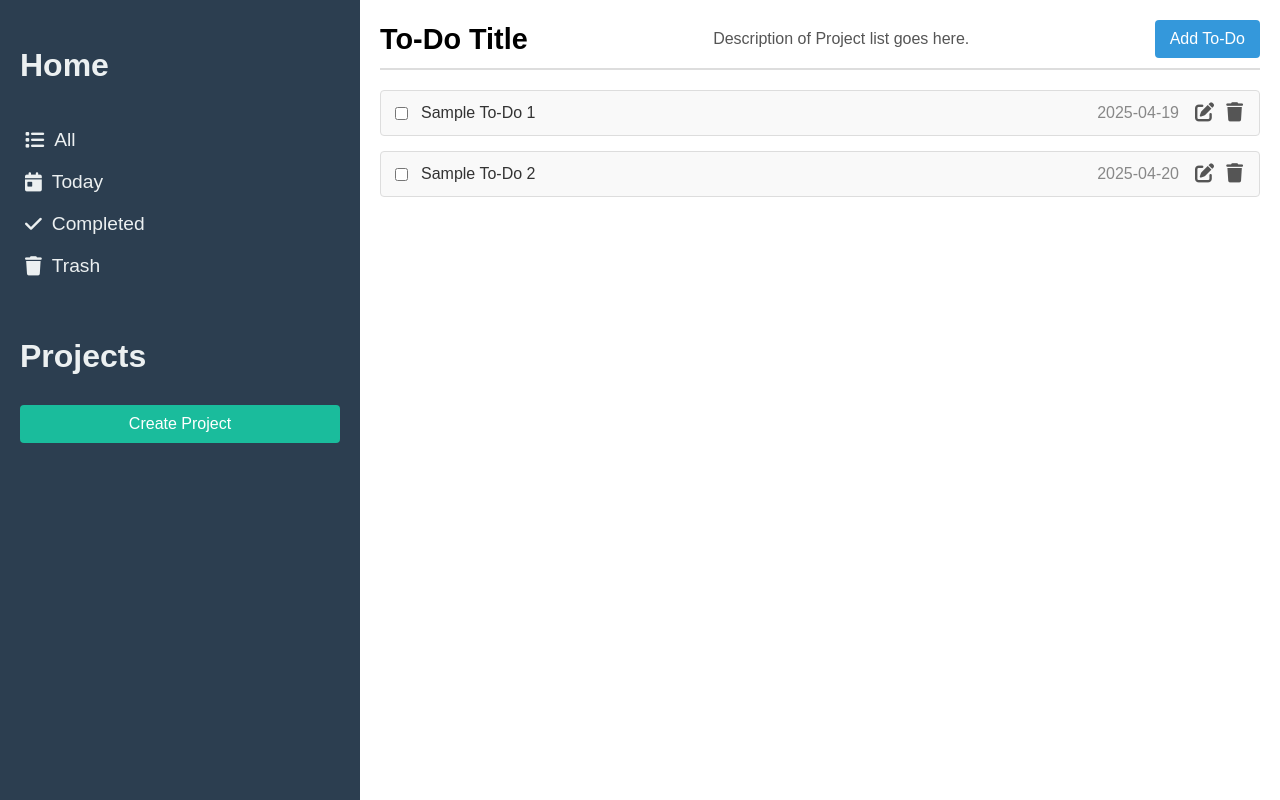
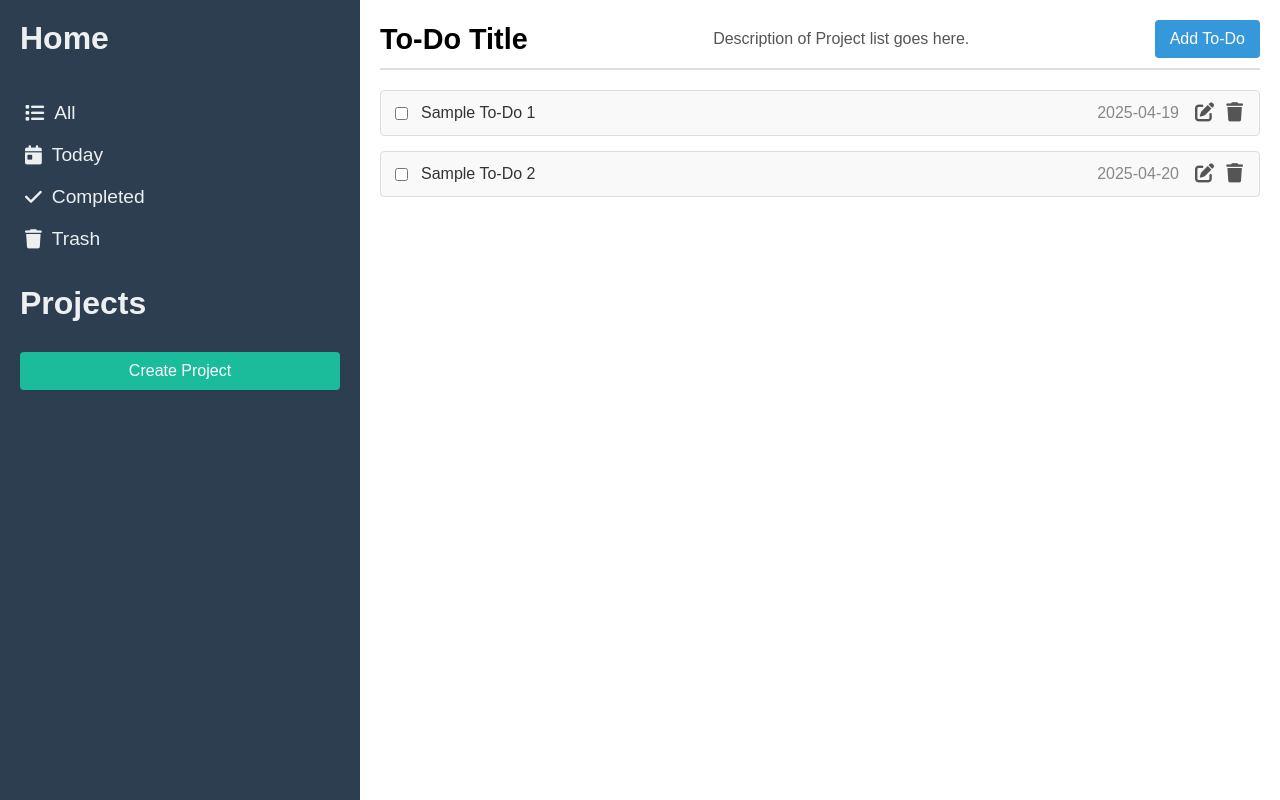
Before and after one commit to Wisey64/To-Do-list, a website built with webpack: page src/index.html in a window 1280 px wide. Built offline with nearby package versions, Linux system fonts and the light colour scheme.

Commit message:
aligined the home header with the to do title header

```diff
--- a/src/styles.css
+++ b/src/styles.css
@@ -30,11 +30,13 @@ body {
     display: flex;
     flex-direction: column;
     gap: 20px;
+    justify-content: flex-start; /* Align items at the top */
 }
 
 .sidebar h2 {
-    font-size: 2rem; /* Increased font size for headers */
+    font-size: 2rem;
     margin-bottom: 10px;
+    margin-top: 0; /* Remove extra spacing */
 }
 
 .sidebar ul {
@@ -89,6 +91,7 @@ header {
     align-items: center;
     border-bottom: 2px solid #ddd;
     padding-bottom: 10px;
+    margin-top: 0; /* Align with sidebar */
 }
 
 header h1 {
```
